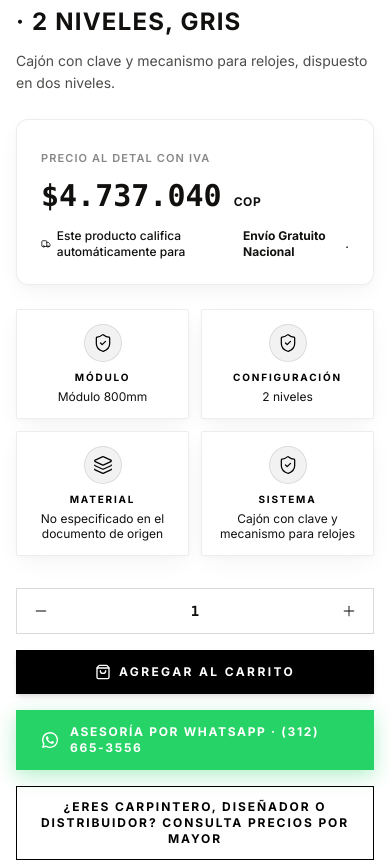
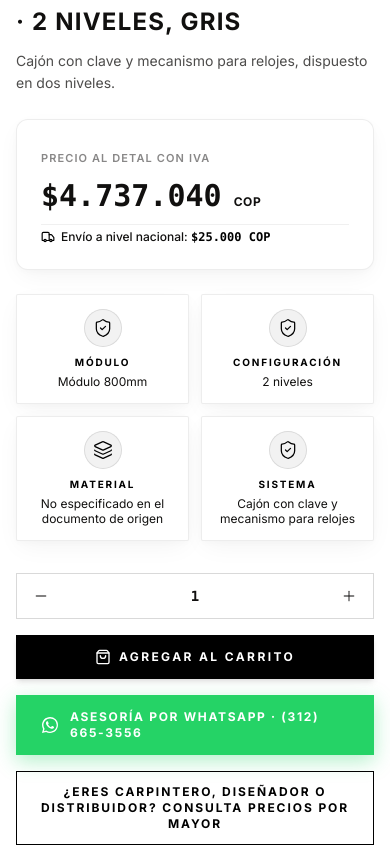
Before and after one commit to tiendamontezzi-maker/ferremotezzi, a React (Vite) app: page /producto/KDJ-103 in a window 390 px wide. Shown: the part 903-1764 px from the top of the page. Built offline with nearby package versions, Linux system fonts and the light colour scheme; no server answers; the database is empty.

Commit message:
fix(shipping): remove free shipping from product detail and set national shipping to ,000 COP

```diff
--- a/src/components/search/SmartSearchModal.tsx
+++ b/src/components/search/SmartSearchModal.tsx
@@ -348,7 +348,6 @@ export const SmartSearchModal: React.FC = () => {
             <div className="space-y-2.5">
               {filteredResults.slice(0, 20).map(product => {
                 const isAdded = addedProductId === product.id;
-                const isOver500k = product.price >= 500000;
                 const totalStock =
                   (product.warehouse_stock ?? 0) +
                   (product.store_stock ?? 0) +
@@ -412,11 +411,6 @@ export const SmartSearchModal: React.FC = () => {
                           {product.technical_specs?.modulo && (
                             <span className="text-[10px] font-mono text-[#52525B] bg-[#F4F4F5] px-2 py-0.5 rounded-md">
                               Mód. {product.technical_specs.modulo}
-                            </span>
-                          )}
-                          {isOver500k && (
-                            <span className="hidden sm:inline-flex items-center gap-1 text-[10px] font-sans font-semibold bg-[#ECFDF5] text-[#10B981] px-2.5 py-0.5 rounded-full">
-                              <Truck className="w-3 h-3" /> Envío Gratis
                             </span>
                           )}
                         </div>
--- a/src/pages/ProductDetail.tsx
+++ b/src/pages/ProductDetail.tsx
@@ -273,11 +273,10 @@ export const ProductDetail: React.FC = () => {
               </span>
             </div>
 
-            {product.price >= 500000 && (
-              <p className="text-xs text-obsidian font-medium flex items-center gap-1.5 pt-1">
-                <Truck className="w-3.5 h-3.5" /> Este producto califica automáticamente para <strong>Envío Gratuito Nacional</strong>.
-              </p>
-            )}
+            <p className="text-xs text-obsidian font-medium flex items-center gap-1.5 pt-1 border-t border-black/[0.06]">
+              <Truck className="w-3.5 h-3.5 text-black shrink-0" />
+              <span>Envío a nivel nacional: <strong className="font-mono text-black font-bold">$25.000 COP</strong></span>
+            </p>
           </div>
 
           {/* Benefit Icons */}
```
